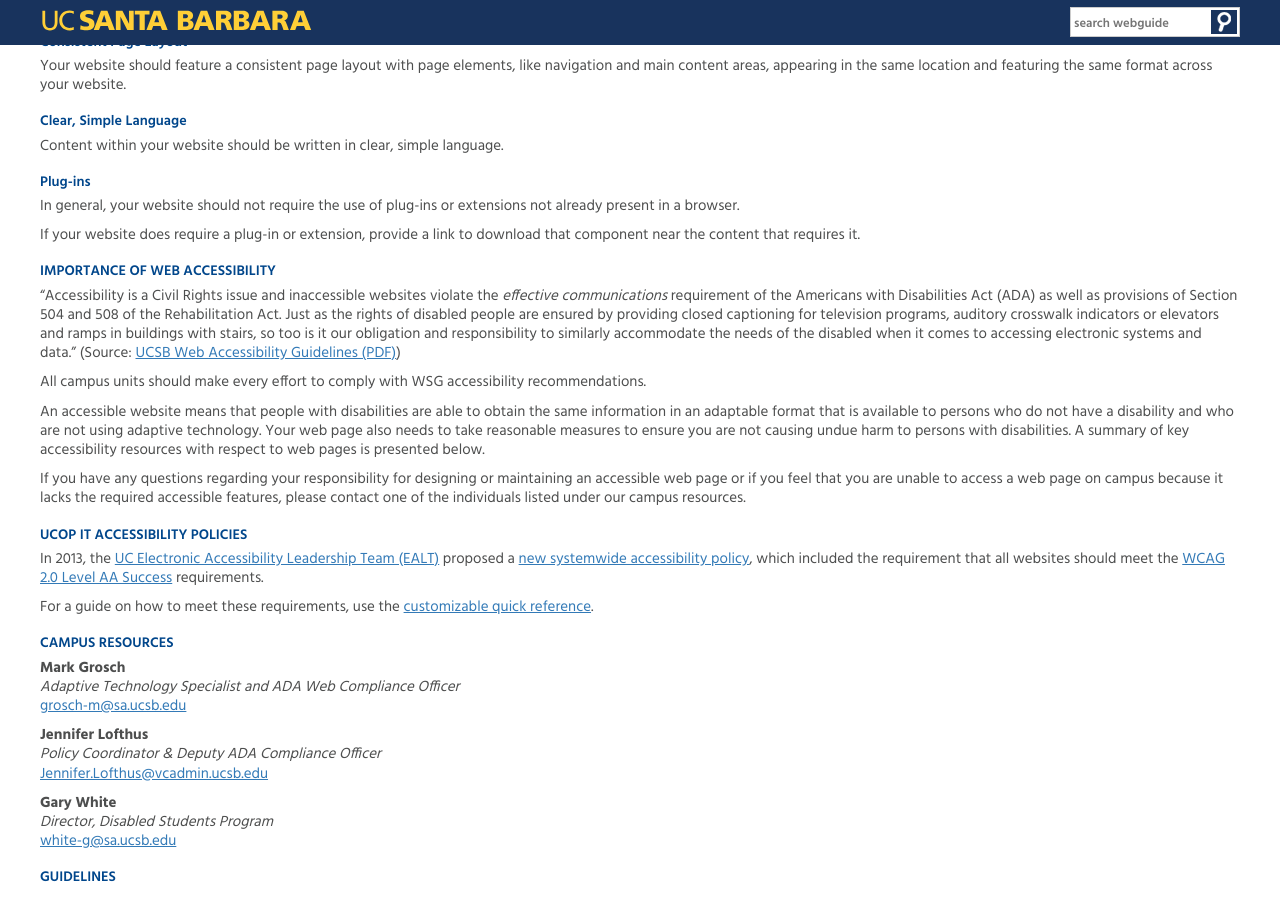
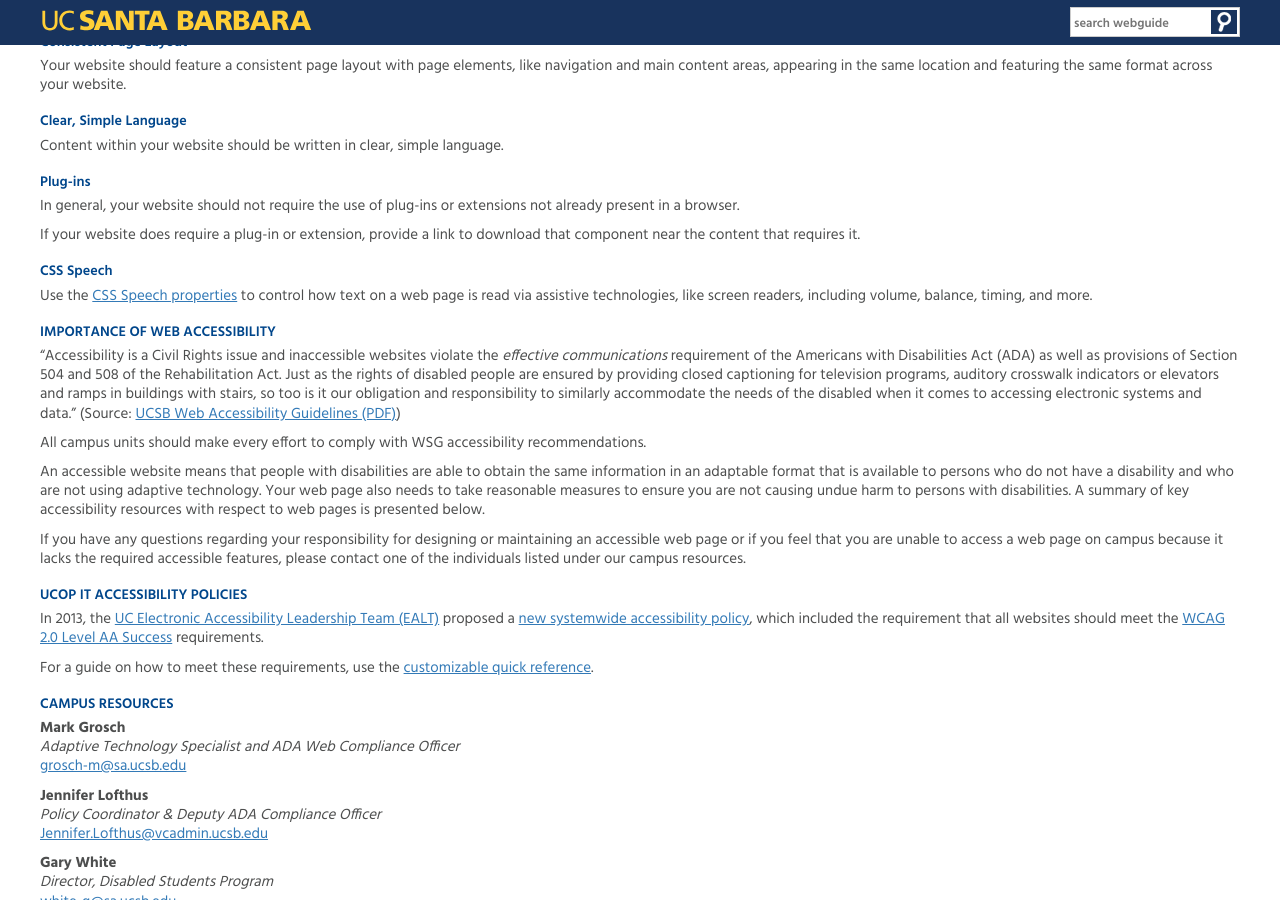
Before and after one commit to ucsb/webguide, a Jekyll site: the page built from web-accessibility.md, in a window 1280 px wide and 900 px high, scrolled down 1137 px. Built offline with Jekyll 4.4.1, drawn with Linux system fonts in a browser that asks for light colours.

Commit message:
Added information about CSS speech

```diff
--- a/web-accessibility.md
+++ b/web-accessibility.md
@@ -70,6 +70,12 @@
 
 If your website does require a plug-in or extension, provide a link to
 download that component near the content that requires it.
+
+#### CSS Speech
+
+Use the [CSS Speech properties](https://www.w3.org/TR/css3-speech/) to control
+how text on a web page is read via assistive technologies, like screen readers,
+including volume, balance, timing, and more.
 
 ### Importance of Web Accessibility
 
```
